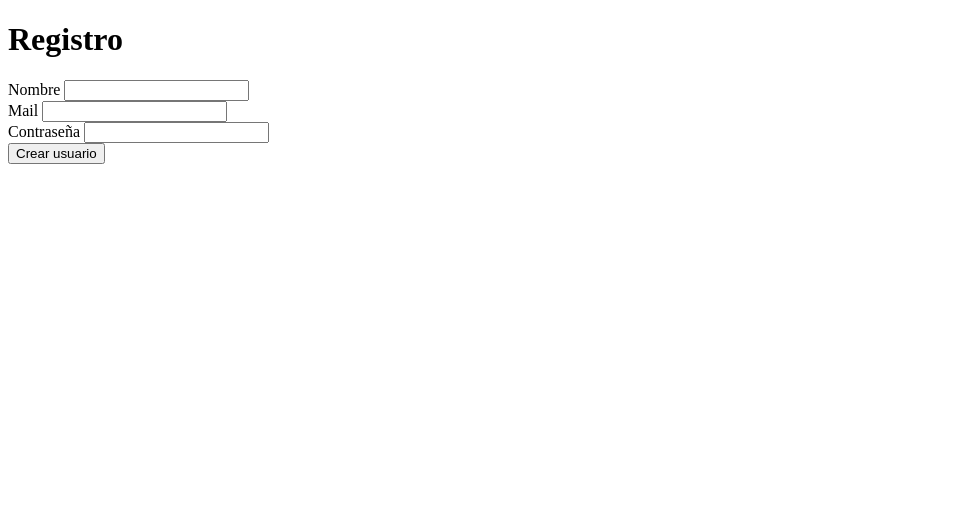
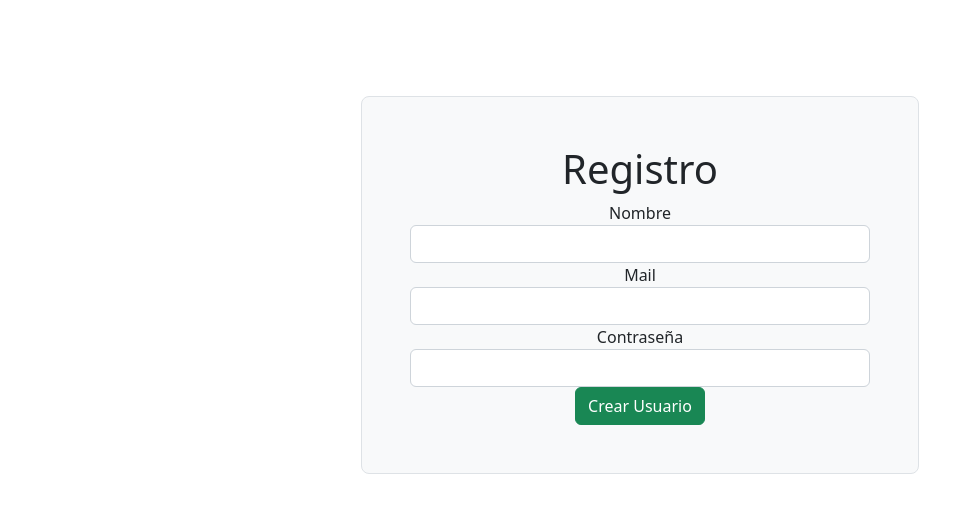
Before and after one commit to DCC-CC4401/2022-2-Grupo-6, a Django app: page /accounts/register in a window 1280 px wide. Shown: the top 521 px of the page, without its empty margins (0-974 px from the left). Run offline with Django 3.2, Linux system fonts and the light colour scheme.

Commit message:
Modificacion html pagina de registro

```diff
--- a/tutoria/app_inicial/static/app_inicial/style.css
+++ b/tutoria/app_inicial/static/app_inicial/style.css
@@ -6,7 +6,6 @@
     color: red;
   }
 
-  .signin{
-    max-width:  330px;
-    padding: 15 px;
+  @media (min-width: 992px) {
+    .rounded-lg-3 { border-radius: .3rem; }
   }
--- a/tutoria/app_inicial/templates/registration/login.html
+++ b/tutoria/app_inicial/templates/registration/login.html
@@ -19,7 +19,7 @@
         <div class="row align-items-center g-lg-5 py-5">
           <div class="col-lg-7 text-center text-lg-start">
             <h1 class="display-4 fw-bold lh-1 mb-3">Iniciar Sesión </h1>
-            <p class="col-lg-10 fs-4">Below is an example form built entirely with Bootstrap’s form controls. Each required form group has a validation state that can be triggered by attempting to submit the form without completing it.</p>
+            <p class="col-lg-10 fs-4">¡Bienvenido de nuevo!</p>
           </div>
           <div class="col-md-10 mx-auto col-lg-5">
             <form class="p-4 p-md-5 border rounded-3 bg-light">
--- a/tutoria/app_inicial/templates/registration/register_user.html
+++ b/tutoria/app_inicial/templates/registration/register_user.html
@@ -1,12 +1,21 @@
+{% load static %}
 <!DOCTYPE html>
 <html lang="en">
 <head>
    <meta charset="UTF-8">
-   <title>Registro</title>
+   <link rel="stylesheet" href="{% static 'app_inicial/style.css' %}">
+   <link href="https://cdn.jsdelivr.net/npm/bootstrap@5.2.0/dist/css/bootstrap.min.css" rel="stylesheet" integrity="sha384-gH2yIJqKdNHPEq0n4Mqa/HGKIhSkIHeL5AyhkYV8i59U5AR6csBvApHHNl/vI1Bx" crossorigin="anonymous">
+
 </head>
 <body>
-   <h1> Registro </h1>
-   <form method="post">
+<div class="px-4 py-5 my-5 text-center">
+   <div class="container-sm">
+        <div class="col-lg-6 mx-auto">
+           <div class=" class="lead mb-4">
+
+    <form class="p-4 p-md-5 border rounded-3 bg-light">
+        <h1 >Registro</h1>
+        <div class="form-group">
                     {% csrf_token %}
                     <div class="form-group">
                         <label for="nombre_usuario">Nombre</label>
@@ -23,9 +32,15 @@
                         <input type="password" class="form-control" id="contraseña" name="contrasena" required>
                     </div>
 
+                    <div class="form-group">
+                        <button type="button" class="btn btn-success">Crear Usuario </button>
+                    </div>
+        </div>
+        </div>
+            </div>
 
-
-        <button type="submit">Crear usuario</button>
+    </div>
     </form>
+</div>
 </body>
 </html>
```
Also changed, not shown: tutoria/app_inicial/static/style.css (deleted, +0 -13 lines), tutoria/app_inicial/templates/registration/index.html (+7 -4 lines). Lines whose indentation alone changed are shown as unchanged.
